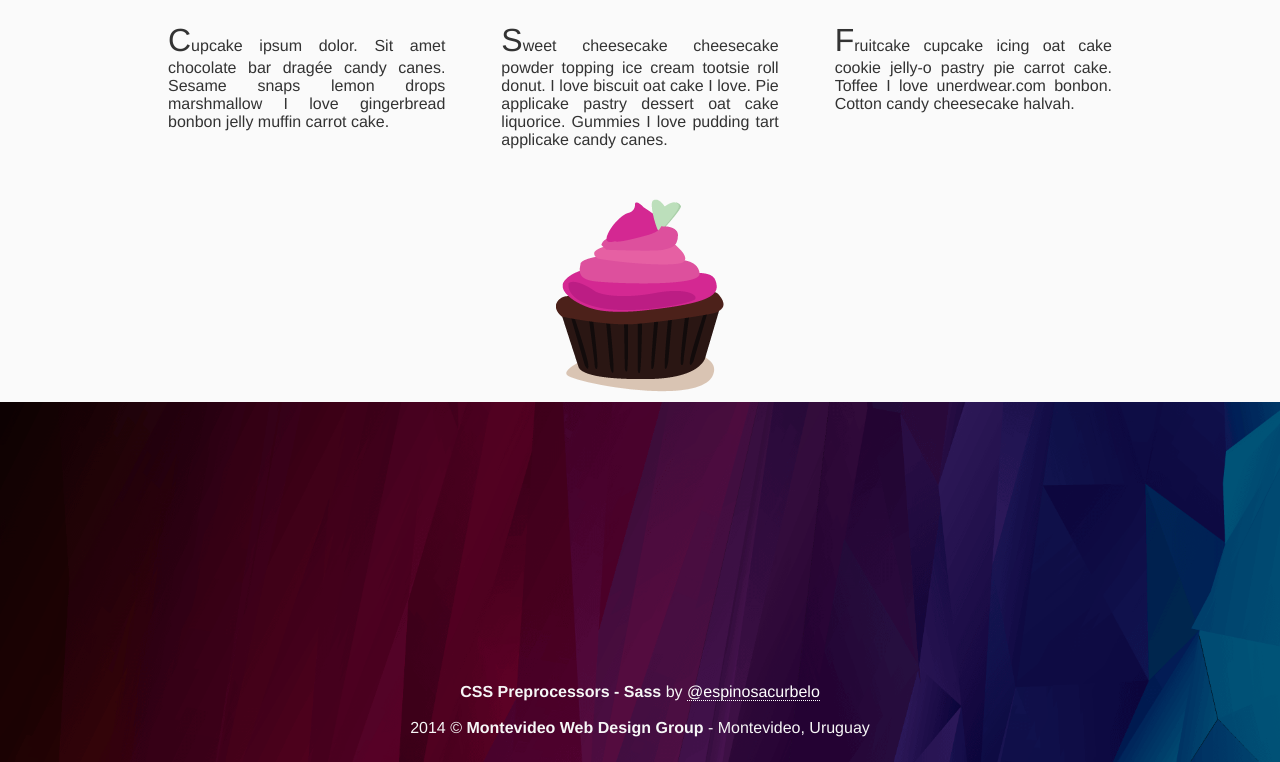
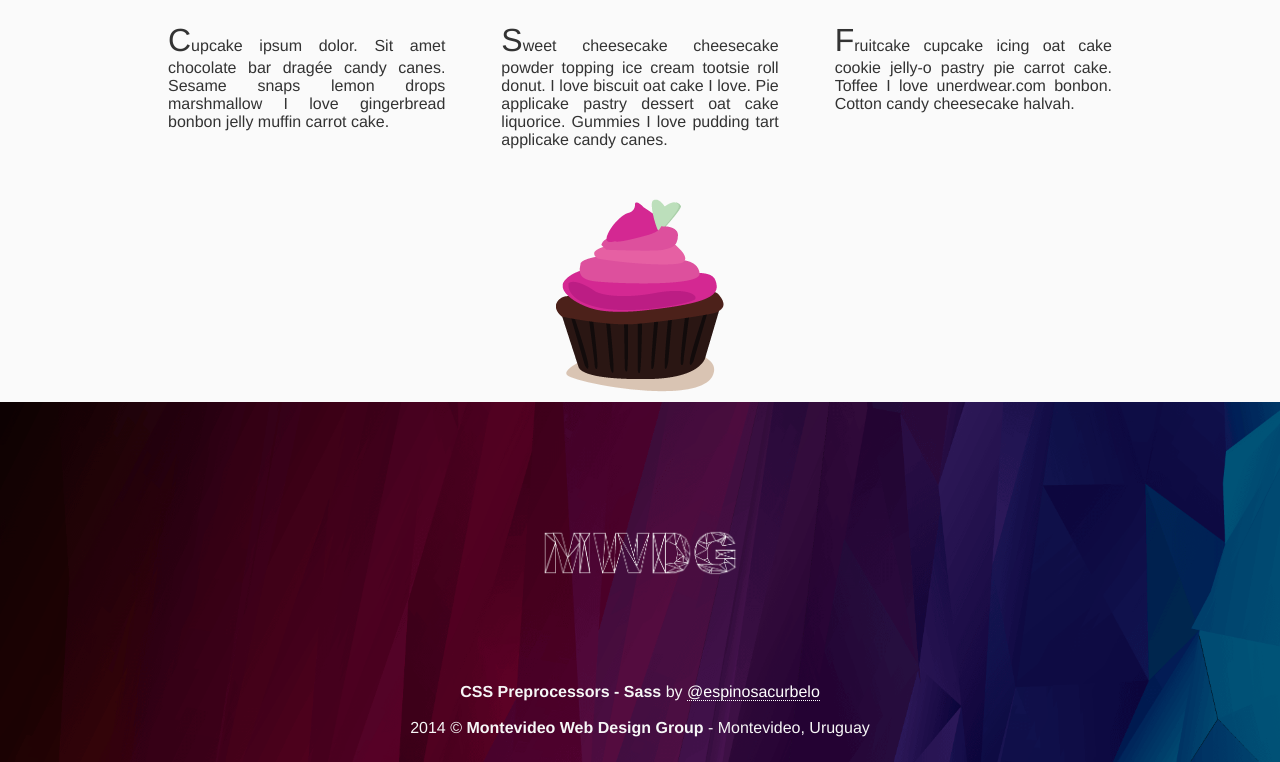
Before and after one commit to RodrigoEspinosa/mwdg-sass, a website: page app/index.html in a window 1280 px wide. Shown: the part 440-1202 px from the top of the page. Drawn offline with nearby package versions, Linux system fonts and the light colour scheme; files that its build step writes are made by us from their sources.

Commit message:
mwdg logo

```diff
--- a/app/index.html
+++ b/app/index.html
@@ -35,6 +35,7 @@
             <img src="images/pink_muffin.png" class="muffin">
         </div>
         <footer>
+            <h2 class="logo">MWDG</h2>
             <p>
                 <strong>CSS Preprocessors - Sass</strong> by <a href="http://twitter.com/espinosacurbelo">@espinosacurbelo</a>
                 <br><br>
--- a/app/styles/main.scss
+++ b/app/styles/main.scss
@@ -72,6 +72,19 @@ footer {
     height: 360px;
     position: relative;
     width: 100%;
+    .logo {
+        background-image: url(/images/logo-invert.png);
+        background-position: center;
+        background-repeat: no-repeat;
+        background-size: 100%;
+        display: block;
+        font-size: 0;
+        height: 100px;
+        left: calc(50% - 100px);
+        position: absolute;
+        top: 100px;
+        width: 200px;
+    }
     p {
         bottom: 25px;
         margin: 0 auto;
```
Also changed, not shown: app/images/logo-invert.png (added).
